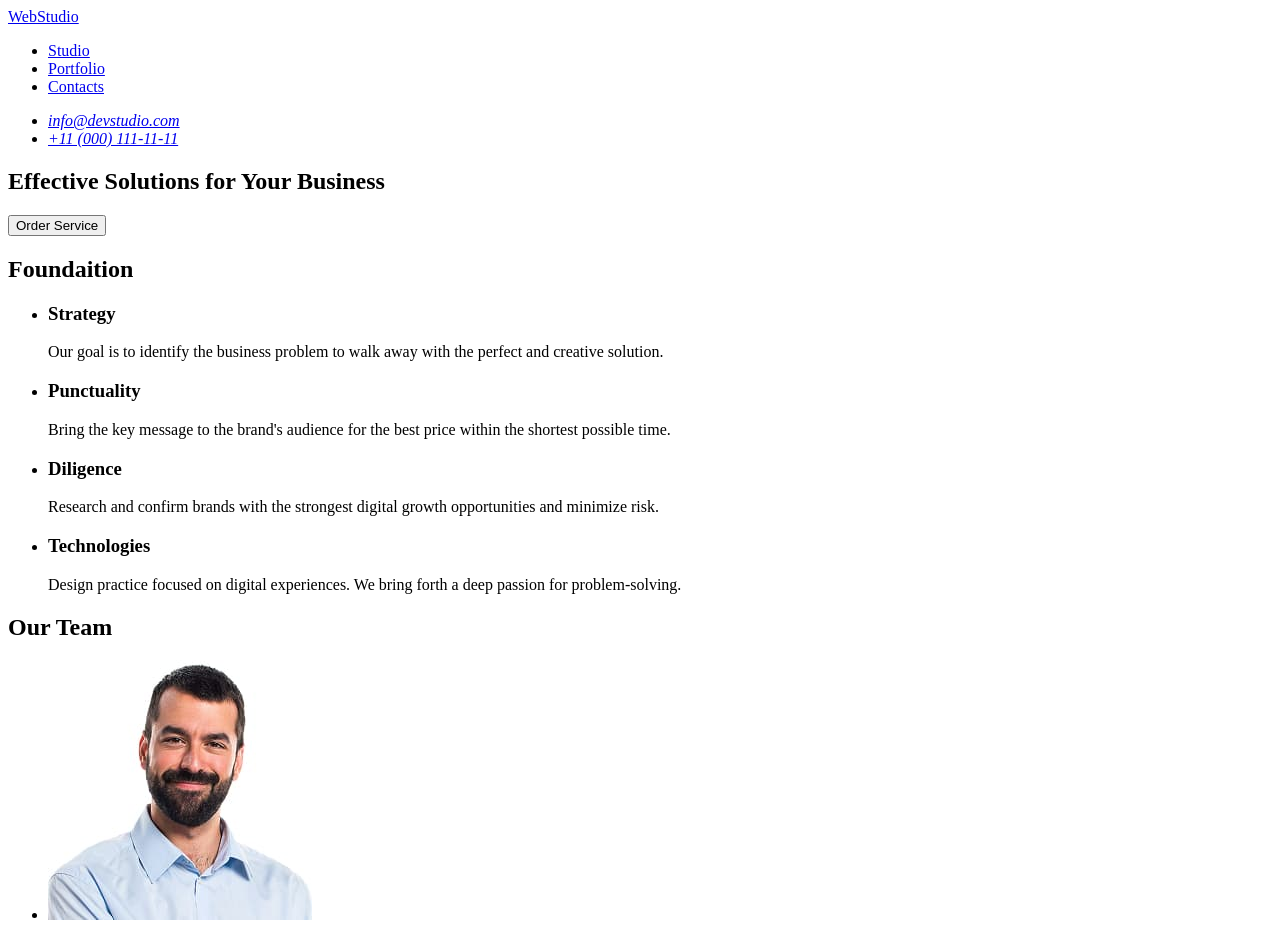
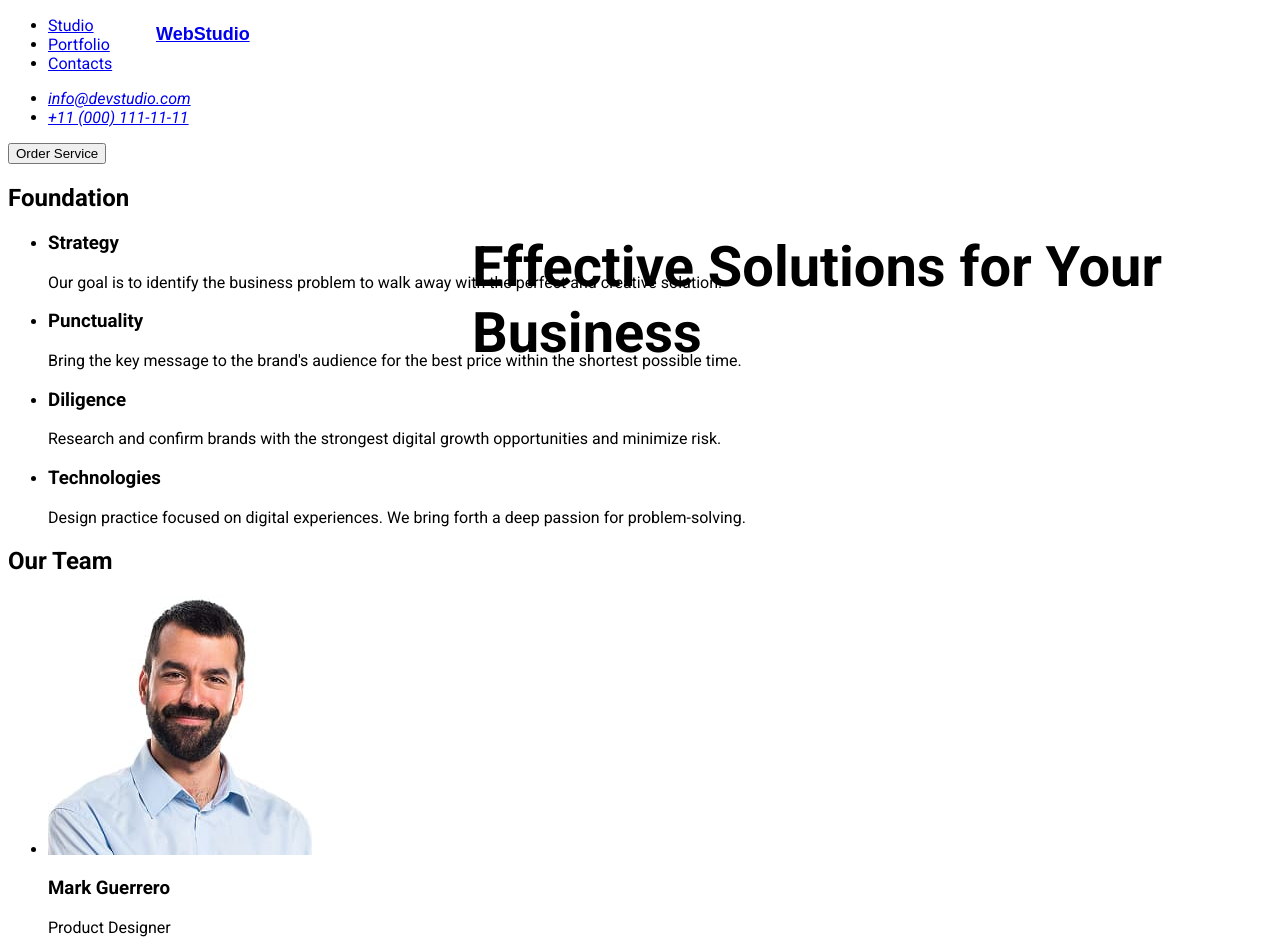
Before and after one commit to Yevhen-Artiukhov/goit-markup-hw-02, a plain HTML site: page index.html in a window 1280 px wide. Shown: the top 940 px of the page. Drawn offline with Linux system fonts and the light colour scheme.

Commit message:
add markup

```diff
--- a/css/styles.css
+++ b/css/styles.css
@@ -0,0 +1,21 @@
+body {
+    font-family: "Roboto", sans-serif;
+}
+.logo-text {
+    position: absolute;
+    top: 24px;
+    left: 156px;
+    font-family: "Raleway", sans-serif;
+        font-weight: 700;
+        font-size: 18px;
+}
+
+.main-text {
+    position: absolute;
+        top: 188px;
+        left: 472px;
+        font-family: "Roboto", sans-serif;
+            font-weight: 700;
+            font-size: 56px;
+
+}
--- a/index.html
+++ b/index.html
@@ -4,12 +4,19 @@
     <meta charset="UTF-8" />
     <meta name="viewport" content="width=device-width, initial-scale=1.0" />
     <title>WEBSTUDIO</title>
+    <link rel="preconnect" href="https://fonts.googleapis.com" />
+    <link rel="preconnect" href="https://fonts.gstatic.com" crossorigin />
+    <link
+      href="https://fonts.googleapis.com/css2?family=Roboto:ital,wght@0,100..900;1,100..900&display=swap"
+      rel="stylesheet"
+    />
+    <link rel="stylesheet" href="./css/styles.css" />
   </head>
 
   <body>
     <header>
       <nav>
-        <a href="./index.html">WebStudio</a>
+        <a href="./index.html" class="logo-text">WebStudio</a>
         <ul>
           <li><a href="#">Studio</a></li>
           <li><a href="#">Portfolio</a></li>
@@ -31,13 +38,13 @@
     <main>
       <!-- Solutions -->
       <section>
-        <h1>Effective Solutions for Your Business</h1>
+        <h1 class="main-text">Effective Solutions for Your Business</h1>
         <button type="button">Order Service</button>
       </section>
 
-      <!-- Foundaitions -->
+      <!-- Foundations -->
       <section>
-        <h2>Foundaition</h2>
+        <h2>Foundation</h2>
         <ul>
           <li>
             <h3>Strategy</h3>
```
